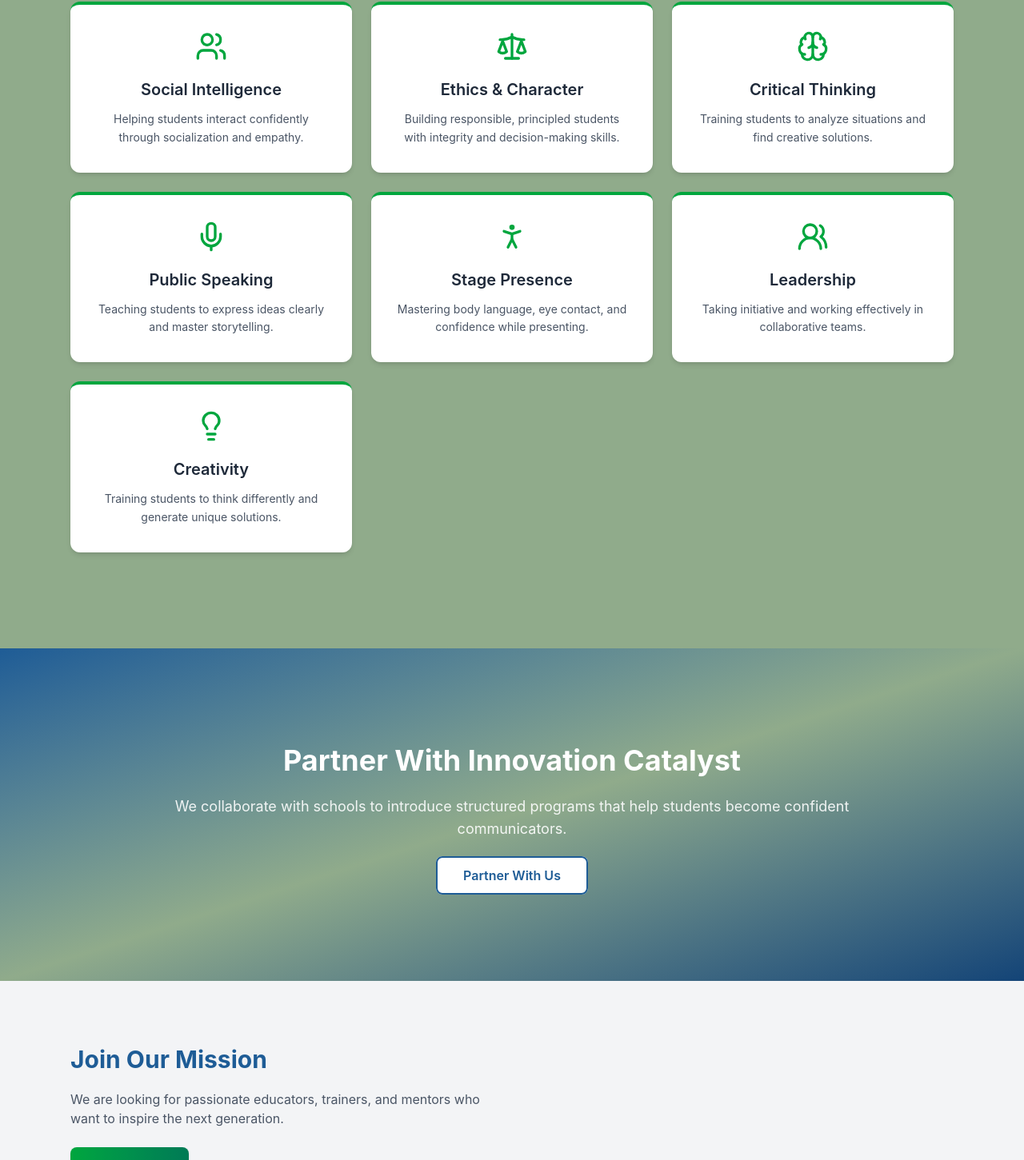
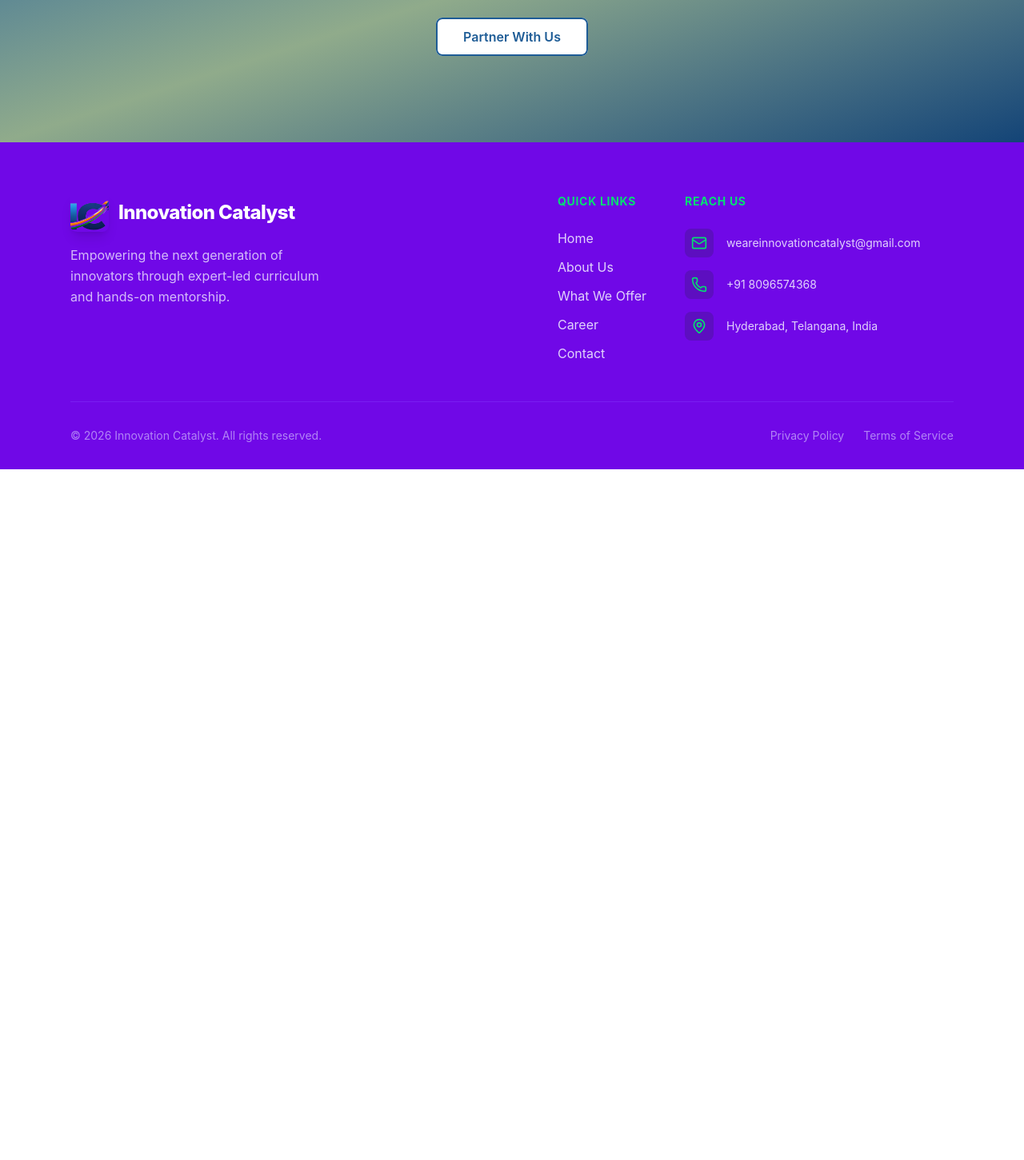
Before and after one commit to saivishruth183-debug/Innovation-Catalyst, a React (Vite) app: page / in a window 1280 px wide. Shown: the part 1956-3407 px from the top of the page at 80% size. After the commit the page ends 2543 px from the top, so only its background shows below. Built offline with nearby package versions, Linux system fonts and the light colour scheme.

Commit message:
Updated project files

```diff
--- a/src/App.jsx
+++ b/src/App.jsx
@@ -6,9 +6,10 @@
 import Home from './Pages/Home'
 import About from './Components/About'
 import Offers from './Components/Offers'
-import PartnershipCareer from './Components/PartnershipCareer'
 import Contact from './Components/Contact'
 import ScrollToTop from './Pages/ScrolltoTop'
+import Career from './Pages/Career'
+import Catalyst from './Pages/Catalyst'
 
 const App = () => {
   return (
@@ -20,8 +21,9 @@
         <Route path="/home" element={<Home />} />
         <Route path="/about" element={<About />} />
         <Route path="/offer" element={<Offers />} />
-        <Route path="/career" element={<PartnershipCareer />} />
+        <Route path="/career" element={<Career />} />
         <Route path="/contact" element={<Contact />} />
+        <Route path="/catalyst" element={<Catalyst />} />
         <Route path="/login" element={<Login />} />
       </Routes>
       <Footer/>
--- a/src/Components/Hero.jsx
+++ b/src/Components/Hero.jsx
@@ -11,18 +11,20 @@
     title: "Catalyst Student Development",
     tag: "Life Skills",
     description: "Empowering students with essential life skills beyond academics. Through interactive sessions and structured skill development, we build confidence, leadership, and problem-solving abilities.",
-    image: Catalyst
+    image: Catalyst,
+    route: "/catalyst"
   },
   {
     id: 2,
     title: "Rolabz Robotics",
     tag: "EdTech Platform",
     description: "A hands-on web platform for robotics and electronics. Design circuits, write code, and upload directly to hardware like Arduino. Includes classroom tools and curriculum mapping.",
-    image: Rolabz
+    image: Rolabz,
+    // route: "/rolabz"
   },
 ];
 
-const Card = ({ title, description, image, tag }) => (
+const Card = ({ title, description, image, tag, route }) => (
   <div className="group bg-white rounded-[2.5rem] shadow-sm hover:shadow-2xl hover:shadow-violet-200 border border-slate-100 transition-all duration-500 overflow-hidden flex flex-col h-full text-left">
     <div className="relative h-64 w-full overflow-hidden bg-slate-50">
       <div className="absolute top-4 left-4 z-10">
@@ -45,11 +47,11 @@
       <p className="text-slate-600 leading-relaxed mb-8 flex-grow">
         {description}
       </p>
-
-      <button className="flex items-center gap-2 text-violet-700 font-bold hover:gap-3 transition-all mt-auto w-fit group/btn cursor-pointer">
+      {/* Wrap button in Link for routing */}
+      <Link to={route} className="flex items-center gap-2 text-violet-700 font-bold hover:gap-3 transition-all mt-auto w-fit group/btn cursor-pointer">
         Learn More
         <ArrowUpRight size={20} className="group-hover/btn:rotate-45 transition-transform" />
-      </button>
+      </Link>
     </div>
   </div>
 );
--- a/src/Components/Offers.jsx
+++ b/src/Components/Offers.jsx
@@ -1,93 +1,11 @@
-import React from "react";
-import {
-  Users,
-  Scale,
-  Brain,
-  Mic,
-  PersonStanding,
-  Users2,
-  Lightbulb,
-} from "lucide-react";
+import React from 'react'
 
 const Offers = () => {
-  const cards = [
-    {
-      icon: <Users size={40} />,
-      title: "Social Intelligence",
-      desc: "Helping students interact confidently through socialization and empathy.",
-    },
-    {
-      icon: <Scale size={40} />,
-      title: "Ethics & Character",
-      desc: "Building responsible, principled students with integrity and decision-making skills.",
-    },
-    {
-      icon: <Brain size={40} />,
-      title: "Critical Thinking",
-      desc: "Training students to analyze situations and find creative solutions.",
-    },
-    {
-      icon: <Mic size={40} />,
-      title: "Public Speaking",
-      desc: "Teaching students to express ideas clearly and master storytelling.",
-    },
-    {
-      icon: <PersonStanding size={40} />,
-      title: "Stage Presence",
-      desc: "Mastering body language, eye contact, and confidence while presenting.",
-    },
-    {
-      icon: <Users2 size={40} />,
-      title: "Leadership",
-      desc: "Taking initiative and working effectively in collaborative teams.",
-    },
-    {
-      icon: <Lightbulb size={40} />,
-      title: "Creativity",
-      desc: "Training students to think differently and generate unique solutions.",
-    },
-  ];
+  return (
+    <div>
+      Offer
+    </div>
+  )
+}
 
-  return (
-    <section id="offer" className="bg-[#90AB8B] py-30">
-      <div className="max-w-6xl mx-auto px-6">
-
-        {/* Header */}
-        <h2 className="text-4xl font-bold text-center text-[#1E5C96] mb-2">
-          Our Skill Development Curriculum
-        </h2>
-
-        <p className="text-center text-green-700 font-semibold mb-12">
-          (Grades 3 – 12)
-        </p>
-
-        {/* Cards */}
-        <div className="grid md:grid-cols-3 sm:grid-cols-2 gap-6">
-
-          {cards.map((card, index) => (
-            <div
-              key={index}
-              className="bg-white p-8 rounded-xl text-center shadow-md border-t-4 border-green-600 transition hover:-translate-y-3 hover:shadow-xl hover:border-[#1E5C96]"
-            >
-              <div className="text-green-600 mb-5 flex justify-center">
-                {card.icon}
-              </div>
-
-              <h3 className="text-xl font-semibold mb-3 text-gray-800">
-                {card.title}
-              </h3>
-
-              <p className="text-gray-600 text-sm leading-relaxed">
-                {card.desc}
-              </p>
-            </div>
-          ))}
-
-        </div>
-
-      </div>
-    </section>
-  );
-};
-
-export default Offers;
+export default Offers
--- a/src/Components/PartnershipCareer.jsx
+++ b/src/Components/Partnership.jsx
@@ -1,7 +1,7 @@
 import React from "react";
 import { Link } from "react-router-dom";
 
-const PartnershipCareer = () => {
+const Partnership = () => {
   return (
     <>
       {/* Partnership Section */}
@@ -24,31 +24,8 @@
           </Link>
         </div>
       </section>
-
-      {/* Career Section */}
-      <section id="career" className="bg-gray-100 py-20">
-        <div className="max-w-6xl mx-auto px-6 grid md:grid-cols-2 gap-12 items-center">
-
-          {/* Text */}
-          <div>
-            <h2 className="text-3xl font-bold text-[#1E5C96] mb-5">
-              Join Our Mission
-            </h2>
-
-            <p className="text-gray-600 mb-6">
-              We are looking for passionate educators, trainers, and mentors
-              who want to inspire the next generation.
-            </p>
-
-            <button className="bg-linear-to-r from-green-600 to-emerald-700 text-white px-8 py-3 rounded-lg font-semibold shadow hover:-translate-y-1 transition">
-              Apply Now
-            </button>
-          </div>
-
-        </div>
-      </section>
     </>
   );
 };
 
-export default PartnershipCareer;
+export default Partnership;
--- /dev/null
+++ b/src/Pages/Career.jsx
@@ -0,0 +1,28 @@
+import React from 'react'
+
+const Career = () => {
+  return (
+      <section className="bg-gray-100 py-20">
+        <div className="max-w-6xl mx-auto px-6 grid md:grid-cols-2 gap-12 items-center">
+
+          {/* Text */}
+          <div>
+            <h2 className="text-3xl font-bold text-[#1E5C96] mb-5">
+              Join Our Mission
+            </h2>
+
+            <p className="text-gray-600 mb-6">
+              We are looking for passionate educators, trainers, and mentors
+              who want to inspire the next generation.
+            </p>
+
+            <button className="bg-linear-to-r from-green-600 to-emerald-700 text-white px-8 py-3 rounded-lg font-semibold shadow hover:-translate-y-1 transition">
+              Apply Now
+            </button>
+          </div>
+        </div>
+      </section>
+  )
+}
+
+export default Career
--- /dev/null
+++ b/src/Pages/Catalyst.jsx
@@ -0,0 +1,93 @@
+import React from "react";
+import {
+  Users,
+  Scale,
+  Brain,
+  Mic,
+  PersonStanding,
+  Users2,
+  Lightbulb,
+} from "lucide-react";
+
+const Offers = () => {
+  const cards = [
+    {
+      icon: <Users size={40} />,
+      title: "Social Intelligence",
+      desc: "Helping students interact confidently through socialization and empathy.",
+    },
+    {
+      icon: <Scale size={40} />,
+      title: "Ethics & Character",
+      desc: "Building responsible, principled students with integrity and decision-making skills.",
+    },
+    {
+      icon: <Brain size={40} />,
+      title: "Critical Thinking",
+      desc: "Training students to analyze situations and find creative solutions.",
+    },
+    {
+      icon: <Mic size={40} />,
+      title: "Public Speaking",
+      desc: "Teaching students to express ideas clearly and master storytelling.",
+    },
+    {
+      icon: <PersonStanding size={40} />,
+      title: "Stage Presence",
+      desc: "Mastering body language, eye contact, and confidence while presenting.",
+    },
+    {
+      icon: <Users2 size={40} />,
+      title: "Leadership",
+      desc: "Taking initiative and working effectively in collaborative teams.",
+    },
+    {
+      icon: <Lightbulb size={40} />,
+      title: "Creativity",
+      desc: "Training students to think differently and generate unique solutions.",
+    },
+  ];
+
+  return (
+    <section id="offer" className="bg-[#90AB8B] py-30">
+      <div className="max-w-6xl mx-auto px-6">
+
+        {/* Header */}
+        <h2 className="text-4xl font-bold text-center text-[#1E5C96] mb-2">
+          Our Skill Development Curriculum
+        </h2>
+
+        <p className="text-center text-green-700 font-semibold mb-12">
+          (Grades 3 – 12)
+        </p>
+
+        {/* Cards */}
+        <div className="grid md:grid-cols-3 sm:grid-cols-2 gap-6">
+
+          {cards.map((card, index) => (
+            <div
+              key={index}
+              className="bg-white p-8 rounded-xl text-center shadow-md border-t-4 border-green-600 transition hover:-translate-y-3 hover:shadow-xl hover:border-[#1E5C96]"
+            >
+              <div className="text-green-600 mb-5 flex justify-center">
+                {card.icon}
+              </div>
+
+              <h3 className="text-xl font-semibold mb-3 text-gray-800">
+                {card.title}
+              </h3>
+
+              <p className="text-gray-600 text-sm leading-relaxed">
+                {card.desc}
+              </p>
+            </div>
+          ))}
+
+        </div>
+
+      </div>
+    </section>
+  );
+};
+
+export default Offers;
--- a/src/Pages/Home.jsx
+++ b/src/Pages/Home.jsx
@@ -2,7 +2,7 @@
 import Hero from '../Components/Hero'
 import About from '../Components/About'
 import Offers from '../Components/Offers'
-import PartnershipCareer from '../Components/PartnershipCareer'
+import Partnership from '../Components/Partnership'
 import Contact from '../Components/Contact'
 
 const Home = () => {
@@ -10,9 +10,7 @@
     <div>
       <Hero />
       <About />
-      <Offers />
-      <PartnershipCareer />
-      <Contact />
+      <Partnership />
     </div>
   )
 }
```
